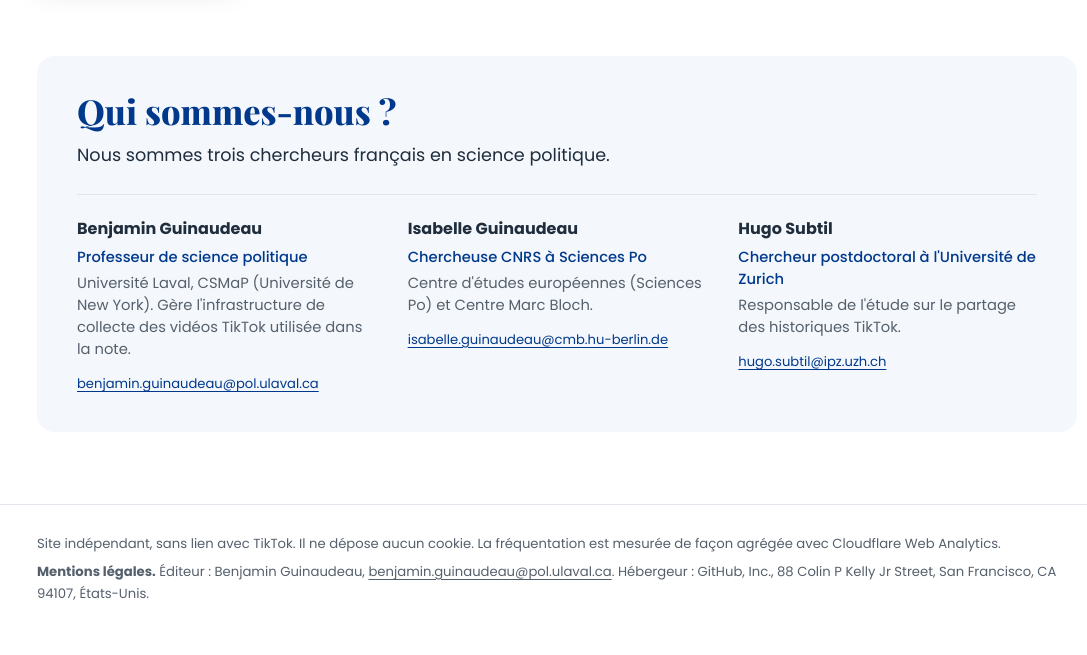
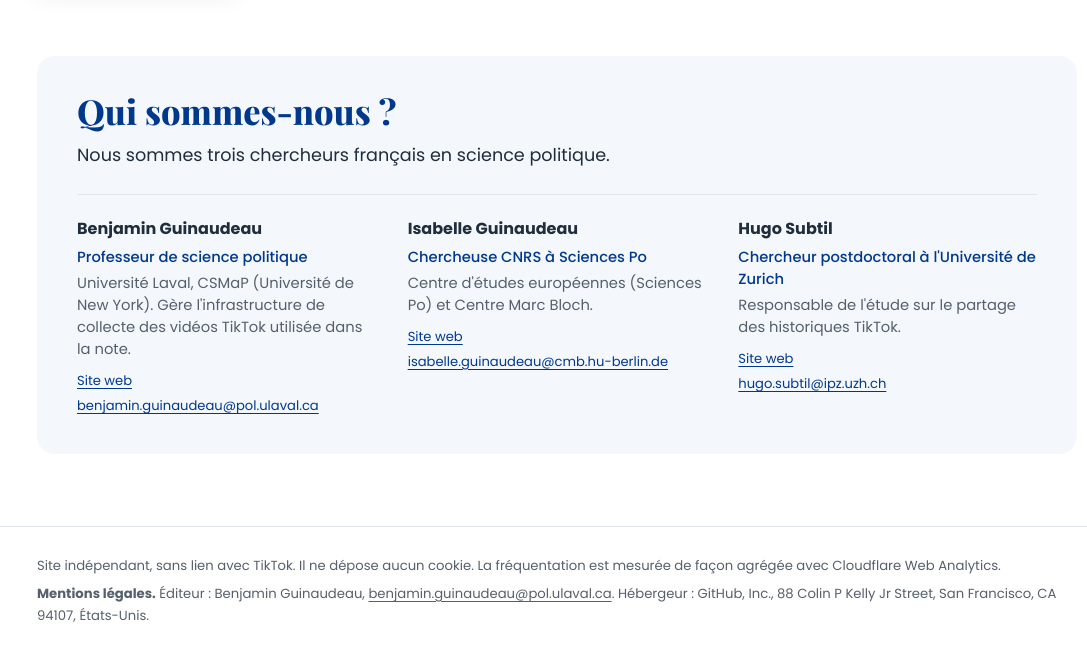
Before and after one commit to benjaminguinaudeau/tiktokpourlascience, a plain HTML site: page index.html in a window 1280 px wide. Shown: the part 4393-5048 px from the top of the page, without its empty margins (83-1170 px from the left). Before the commit the page ends 5026 px from the top, so only its background shows below. Drawn offline with Linux system fonts and the light colour scheme.

Commit message:
Add author websites to the about section
Co-Authored-By: Claude Opus 5.5 <noreply@anthropic.com>

```diff
--- a/assets/style.css
+++ b/assets/style.css
@@ -158,6 +158,7 @@ ul { padding: 0; list-style: none; }
 .people p { color: var(--muted); font-size: .92rem; line-height: 1.5; margin-bottom: 8px; }
 .people .role { color: var(--navy); font-weight: 500; margin-bottom: 4px; }
 .people a { font-size: .82rem; overflow-wrap: anywhere; }
+.people .links-person { margin: 0; line-height: 1.7; }
 
 /* Footer */
 footer { border-top: 1px solid var(--line); padding-block: 28px; color: var(--muted); font-size: .825rem; }
--- a/index.html
+++ b/index.html
@@ -242,19 +242,19 @@
             <h3>Benjamin Guinaudeau</h3>
             <p class="role">Professeur de science politique</p>
             <p>Université Laval, CSMaP (Université de New York). Gère l'infrastructure de collecte des vidéos TikTok utilisée dans la note.</p>
-            <a href="mailto:benjamin.guinaudeau@pol.ulaval.ca">benjamin.guinaudeau@pol.ulaval.ca</a>
+            <p class="links-person"><a href="https://benguinaudeau.com/">Site web</a><br><a href="mailto:benjamin.guinaudeau@pol.ulaval.ca">benjamin.guinaudeau@pol.ulaval.ca</a></p>
           </li>
           <li>
             <h3>Isabelle Guinaudeau</h3>
             <p class="role">Chercheuse CNRS à Sciences Po</p>
             <p>Centre d'études européennes (Sciences Po) et Centre Marc Bloch.</p>
-            <a href="mailto:isabelle.guinaudeau@cmb.hu-berlin.de">isabelle.guinaudeau@cmb.hu-berlin.de</a>
+            <p class="links-person"><a href="https://isabelleguinaudeau.eu/">Site web</a><br><a href="mailto:isabelle.guinaudeau@cmb.hu-berlin.de">isabelle.guinaudeau@cmb.hu-berlin.de</a></p>
           </li>
           <li>
             <h3>Hugo Subtil</h3>
             <p class="role">Chercheur postdoctoral à l'Université de Zurich</p>
             <p>Responsable de l'étude sur le partage des historiques TikTok.</p>
-            <a href="mailto:hugo.subtil@ipz.uzh.ch">hugo.subtil@ipz.uzh.ch</a>
+            <p class="links-person"><a href="https://sites.google.com/view/hugosubtil/home">Site web</a><br><a href="mailto:hugo.subtil@ipz.uzh.ch">hugo.subtil@ipz.uzh.ch</a></p>
           </li>
         </ul>
       </div>
```
Also changed, not shown: en/index.html (+3 -3 lines).
